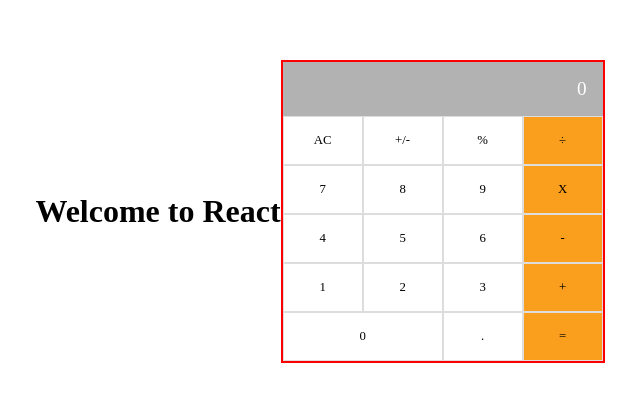
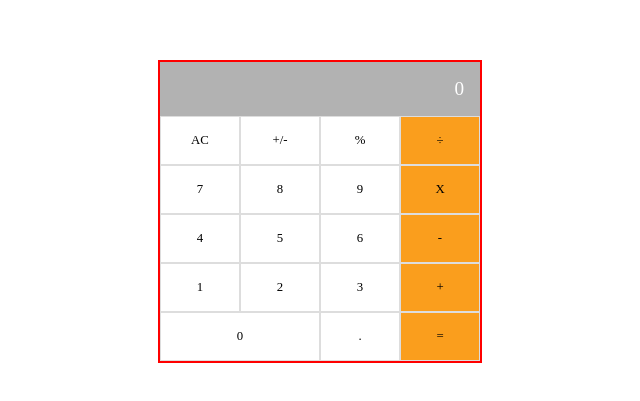
Before and after one commit to kwesiObuobi/math-magicians, a React (Create React App) app: page / in a window 1280 px wide. Shown: the part 189-590 px from the top of the page, without its empty margins (320-960 px from the left). Built offline with nearby package versions, Linux system fonts and the light colour scheme.

Commit message:
Remove unused code from App.js

```diff
--- a/src/App.js
+++ b/src/App.js
@@ -3,7 +3,6 @@ import Calculator from './components/Calculator';
 function App() {
   return (
     <div className="App">
-      <h1>Welcome to React</h1>
       <Calculator />
     </div>
   );
```
